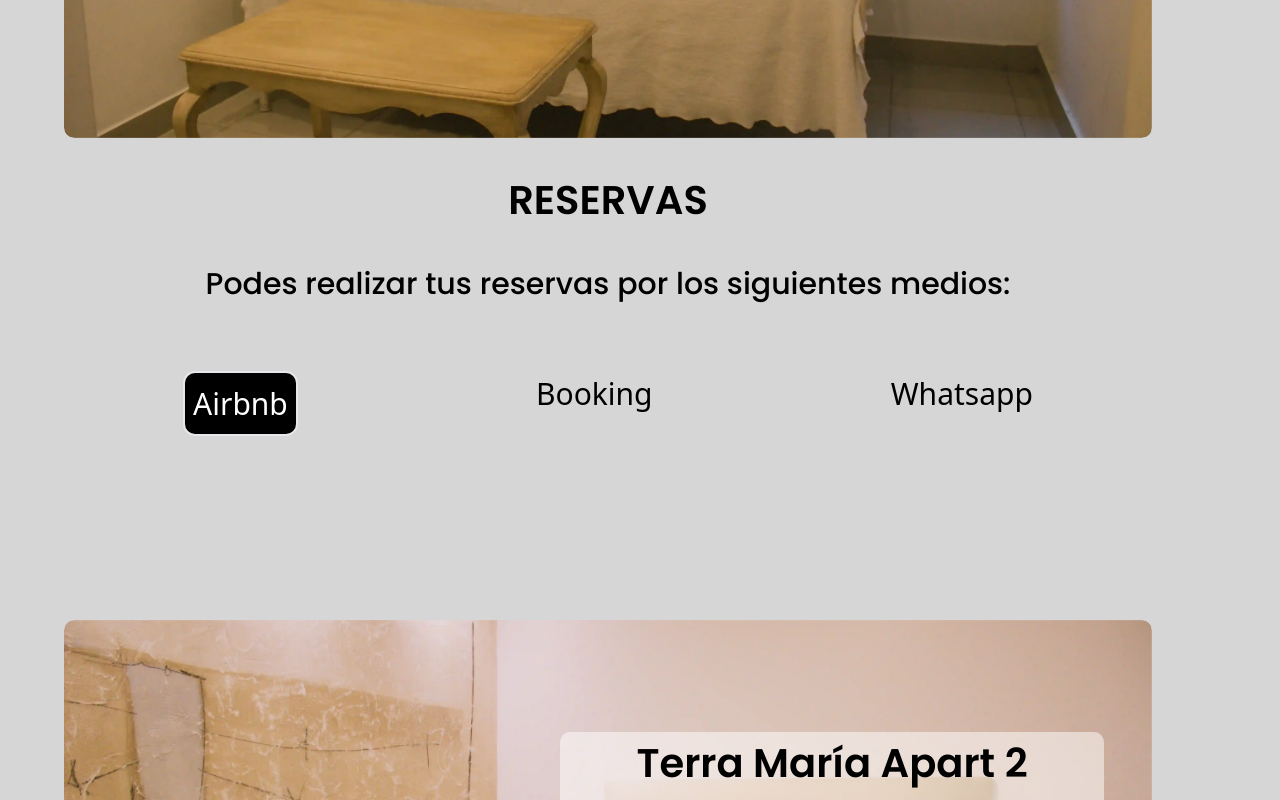
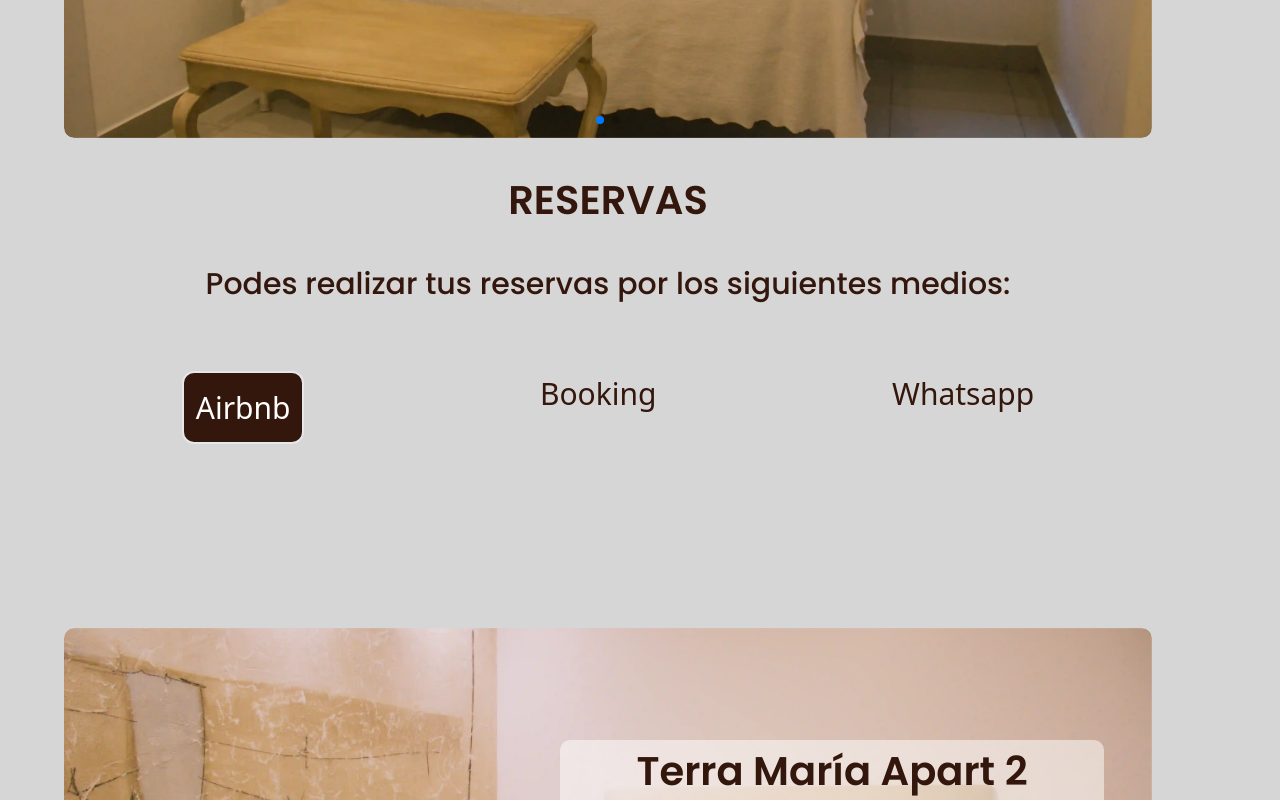
Before and after one commit to tomasgiacobino/apart_react_app, a React (Vite) app: page / in a window 1280 px wide. Shown: the part 1280-2080 px from the top of the page. Built offline with nearby package versions, Linux system fonts and the light colour scheme.

Commit message:
flechas en modal

```diff
--- a/src/components/Apart.jsx
+++ b/src/components/Apart.jsx
@@ -3,12 +3,16 @@
 import { Swiper, SwiperSlide } from "swiper/react";
 import "./Modal.css";
 import styles from "../style";
+import "./apart.css";
 import { Fade } from "react-awesome-reveal";
 // Import Swiper styles
+import { Navigation, Pagination, Scrollbar, A11y } from 'swiper/modules';
 import "swiper/css";
 import "swiper/css/effect-coverflow";
 import "swiper/css/pagination";
-import "./apart.css";
+import 'swiper/css/scrollbar';
+import 'swiper/css/navigation';
+
 
 const Apart = ({
   id,
@@ -37,17 +41,20 @@
         style={{ paddingLeft: 0, marginLeft: 0, overflow: "auto" }}
       >
 
-        <div id="nombreApartMobile" className="md:hidden block">
-          Terra María Apart {id}
+        <div id="nombreApartMobile" className="md:hidden block font-poppins text-[25px]">
+          {titleModal}
         </div>
         <div className="swipert">
           <Swiper
+            modules={[Navigation, Pagination, A11y]}
             navigation
             pagination={{ clickable: true }}
             spaceBetween={0}
             slidesPerView={1}
             slidesOffsetBefore={0}
             loop
+            onSwiper={(swiper) => console.log(swiper)}
+            onSlideChange={() => console.log('slide change')}
           >
             <SwiperSlide>
               <div className="image__wrapper">
@@ -61,7 +68,7 @@
             </SwiperSlide>
           </Swiper>
 
-          <div id="descMobile" className="md:hidden block">
+          <div id="descMobile" className="md:hidden block text-[15px]">
               <div className=""> {descripcion}</div>
           </div>
 
@@ -70,26 +77,24 @@
               className="flex md:flex-row flex-col
                         font-poppins font-semibold
                         ss:text-[40px] text-[30px]
-                       text-black justify-center items-center"
+                       text-[#33160C] justify-center items-center"
             >
-              Terra María
-              Apart {id}
+              {titleModal}
             </h2>
             <Fade>
-              {" "}
-              <div className="fade-font">{descripcion}</div>
+              <div className="fade-font text-[20x] text-[#33160C]">{descripcion}</div>
             </Fade>
           </div>
         </div>
 
-        <div className="flex flex-col justify-center items-center">
+        <div className="flex flex-col justify-center items-center text-[#33160C]">
           <h3 className="uppercase font-poppins font-semibold md:text-[40px] text-[28px] pb-8 pt-8">Reservas</h3>
 
           <p className="pb-8 font-poppins font-medium md:text-[30px] text-[20px]">Podes realizar tus reservas por los siguientes medios:</p>
 
           <div className="flex md:flex-row flex-col md:mt-8 mt-0  md:gap-0 gap-8 w-full justify-around md:text-[30px] text-[20px]">
           <a target="_blank" href={linkAirbnb}>
-            <button className="bg-black text-white border-solid border-2 rounded-[12px] p-2">Airbnb</button>
+            <button className="bg-[#33160C] text-white border-solid border-2 rounded-[12px] p-3">Airbnb</button>
             </a>
 
             <a target="_blank" href={linkBooking}>
--- a/src/components/Ub.jsx
+++ b/src/components/Ub.jsx
@@ -16,7 +16,7 @@
                     </div>
                 </div>
 
-                <div className='flex flex-col'>
+                <div className='flex flex-col md:pt-0 pt-28'>
                     <h3>Descripcion</h3>
                     <p>/</p>
                     <h4>Ubicacion</h4>
```
